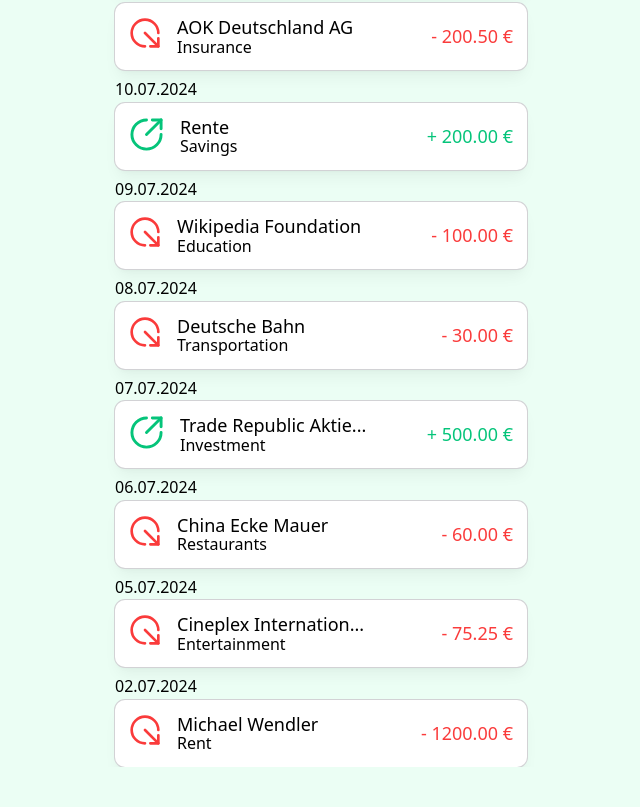
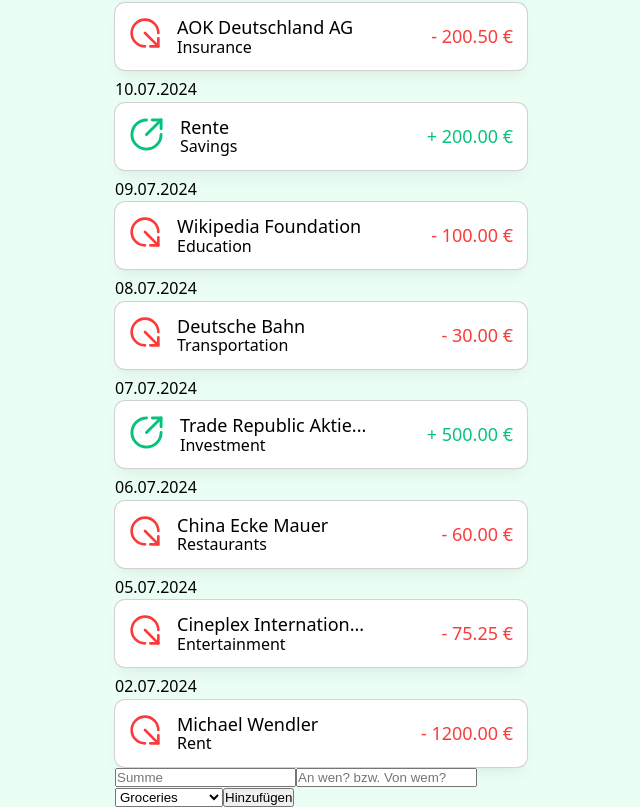
Before and after one commit to juliansngr/mon-ey, a Next.js app: page / in a window 1280 px wide. Shown: the part 210-1017 px from the top of the page, without its empty margins (319-959 px from the left). Before the commit the page ends 977 px from the top, so only its background shows below. Built offline with nearby package versions, Linux system fonts and the light colour scheme.

Commit message:
Form for transaction data implemented - date picker missing

```diff
--- /dev/null
+++ b/components/TransactionForm/index.js
@@ -0,0 +1,56 @@
+import styled from "styled-components";
+import { useTransactionsContext } from "@/utils/TransactionsContext/TransactionsContext";
+
+export default function TransactionForm() {
+  const { data } = useTransactionsContext();
+
+  const singleCategories = [...new Set(data.map((item) => item.category))];
+
+  return (
+    <StyledForm>
+      <StyledFormInput
+        type="number"
+        id="amount"
+        name="transaction_amount"
+        placeholder="Summe"
+        required
+      ></StyledFormInput>
+      <StyledFormInput
+        type="text"
+        id="amount"
+        name="transaction_amount"
+        placeholder="An wen? bzw. Von wem?"
+        required
+      ></StyledFormInput>
+      <StyledFormSelect id="category" name="transaction_category" required>
+        {singleCategories.map((cat) => (
+          <StyledFormSelectOption key={cat} value={cat}>
+            {cat}
+          </StyledFormSelectOption>
+        ))}
+      </StyledFormSelect>
+      {/* <StyledFormDate></StyledFormDate> */}
+      <StyledFormSubmit>Hinzuf&uuml;gen</StyledFormSubmit>
+    </StyledForm>
+  );
+}
+
+const StyledForm = styled.form``;
+
+const StyledFormInput = styled.input`
+  input::-webkit-outer-spin-button,
+  nput::-webkit-inner-spin-button {
+    /* display: none; <- Crashes Chrome on hover */
+    -webkit-appearance: none;
+    margin: 0; /* <-- Apparently some margin are still there even though it's hidden */
+  }
+
+  input[type="number"] {
+    -moz-appearance: textfield; /* Firefox */
+  }
+`;
+
+const StyledFormSelect = styled.select``;
+const StyledFormSelectOption = styled.option``;
+const StyledFormSubmit = styled.button``;
+// const StyledFormDate = styled.date``;
--- a/pages/index.js
+++ b/pages/index.js
@@ -1,10 +1,16 @@
 import { useTransactionsContext } from "@/utils/TransactionsContext/TransactionsContext";
 import TransactionsList from "@/components/TransactionsList/";
+import TransactionForm from "@/components/TransactionForm";
 
 export default function HomePage() {
   const { isLoading, sortedEntries } = useTransactionsContext();
 
   if (isLoading) return null;
 
-  return <TransactionsList transactions={sortedEntries} />;
+  return (
+    <>
+      <TransactionsList transactions={sortedEntries} />
+      <TransactionForm></TransactionForm>
+    </>
+  );
 }
```
